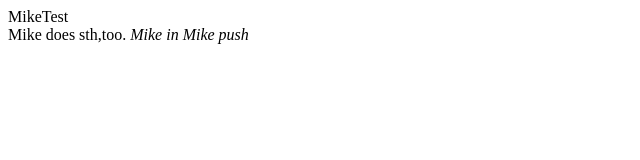
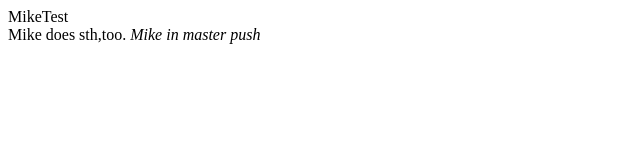
Before and after one commit to wangxueting1997/wxtTest, a plain HTML site: page MikeTest/index.html in a window 1280 px wide. Shown: the full height of the page, 0-640 px from the left. Drawn offline with Linux system fonts and the light colour scheme.

Commit message:
Mike in master

```diff
--- a/MikeTest/index.html
+++ b/MikeTest/index.html
@@ -8,6 +8,6 @@
 <body>
     <div>MikeTest</div>
     <span>Mike does sth,too.</span>
-    <em>Mike in Mike push</em>
+    <em>Mike in master push</em>
 </body>
 </html>
```
